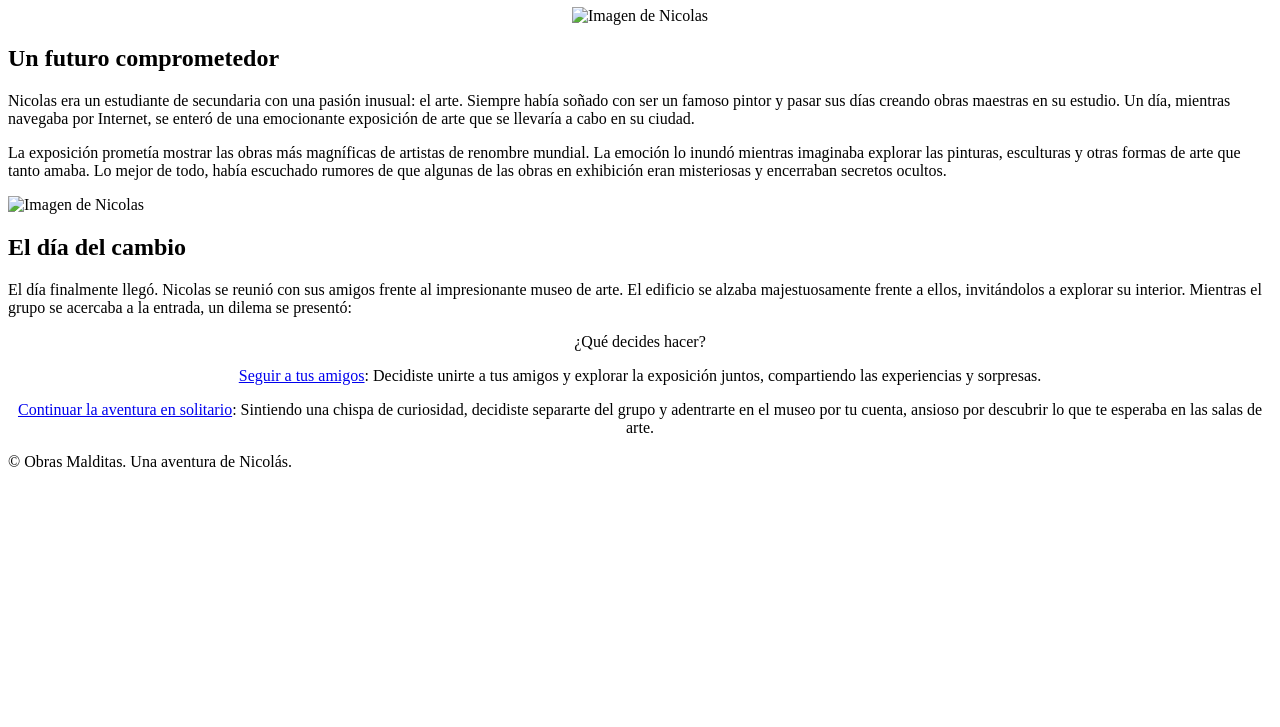
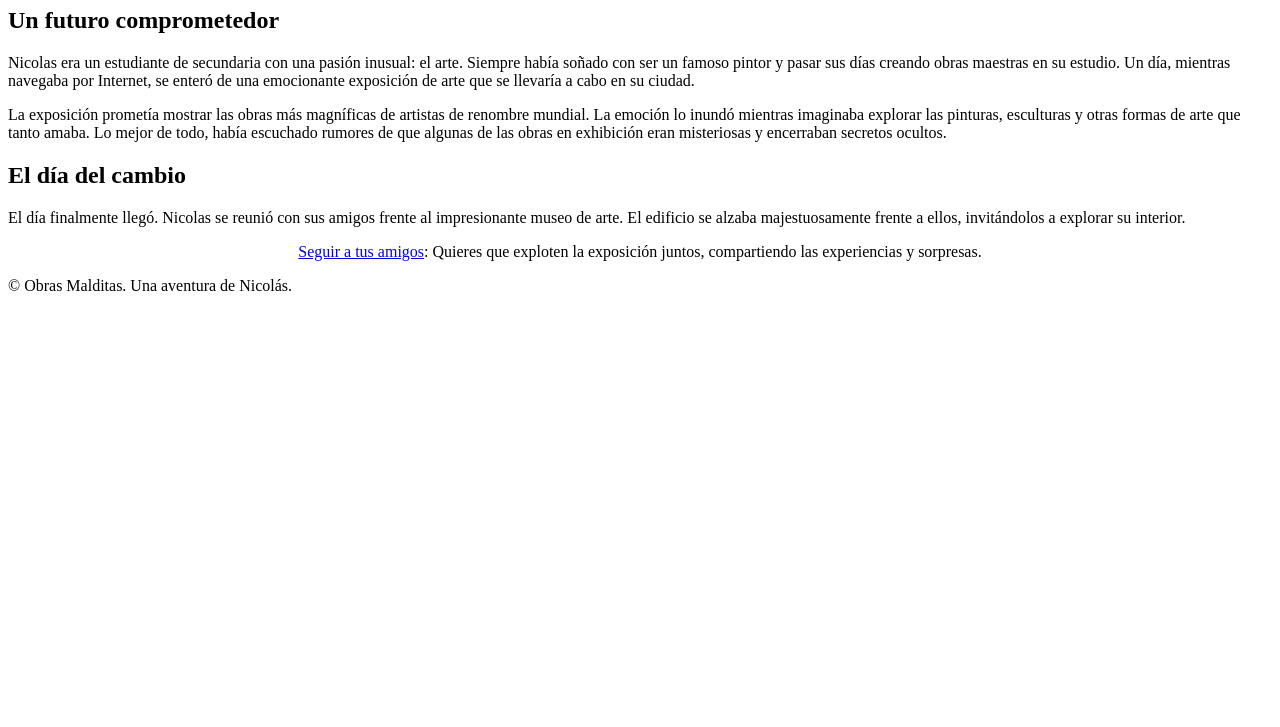
Before and after one commit to lemoonchild/the-little-tales-of-jester-nicori, a plain HTML site: page html/index.html in a window 1280 px wide. Shown: the part 73-800 px from the top of the page. Drawn offline with Linux system fonts and the light colour scheme.

Commit message:
refactor: index.html file was modified

```diff
--- a/html/index.html
+++ b/html/index.html
@@ -5,31 +5,28 @@
     <title>Nicolas y las obras malditas</title>
 </head>
 <body>
-    <center>
     <header>
         <h1>Una pesadilla nocturna: El susurro en las obras malditas</h1>
     </header>
-        <img src="" alt="Imagen de Nicolas" width="200">
-    </center>
+
+    <article>
         <section id="story-description">
             <h2>Un futuro comprometedor</h2>
             <p>Nicolas era un estudiante de secundaria con una pasión inusual: el arte. Siempre había soñado con ser un famoso pintor y pasar sus días creando obras maestras en su estudio. Un día, mientras navegaba por Internet, se enteró de una emocionante exposición de arte que se llevaría a cabo en su ciudad.</p>
             <p>La exposición prometía mostrar las obras más magníficas de artistas de renombre mundial. La emoción lo inundó mientras imaginaba explorar las pinturas, esculturas y otras formas de arte que tanto amaba. Lo mejor de todo, había escuchado rumores de que algunas de las obras en exhibición eran misteriosas y encerraban secretos ocultos.</p>
         </section>
-            <img src="" alt="Imagen de Nicolas" width="200">
+
         <section id="story-choices">
             <h2>El día del cambio</h2>
-                <p>El día finalmente llegó. Nicolas se reunió con sus amigos frente al impresionante museo de arte. El edificio se alzaba majestuosamente frente a ellos, invitándolos a explorar su interior. Mientras el grupo se acercaba a la entrada, un dilema se presentó:</p>
+            <p>El día finalmente llegó. Nicolas se reunió con sus amigos frente al impresionante museo de arte. El edificio se alzaba majestuosamente frente a ellos, invitándolos a explorar su interior.</p>
             <center>
-                    <p>¿Qué decides hacer?</p>
-                    <p><a href="first_decision\seguir.html">Seguir a tus amigos</a>: Decidiste unirte a tus amigos y explorar la exposición juntos, compartiendo las experiencias y sorpresas.</p>
-                    <p><a href="first_decision\explorar-solo.html">Continuar la aventura en solitario</a>: Sintiendo una chispa de curiosidad, decidiste separarte del grupo y adentrarte en el museo por tu cuenta, ansioso por descubrir lo que te esperaba en las salas de arte.</p>
+                <p><a href="firstlevel\seguir.html">Seguir a tus amigos</a>: Quieres que exploten la exposición juntos, compartiendo las experiencias y sorpresas.</p>
             </center>
         </section>
     </article>
+
     <footer>
         <p>© Obras Malditas. Una aventura de Nicolás.</p>
     </footer>
-    </center>
 </body>
 </html>
```
Lines whose indentation alone changed are shown as unchanged.
